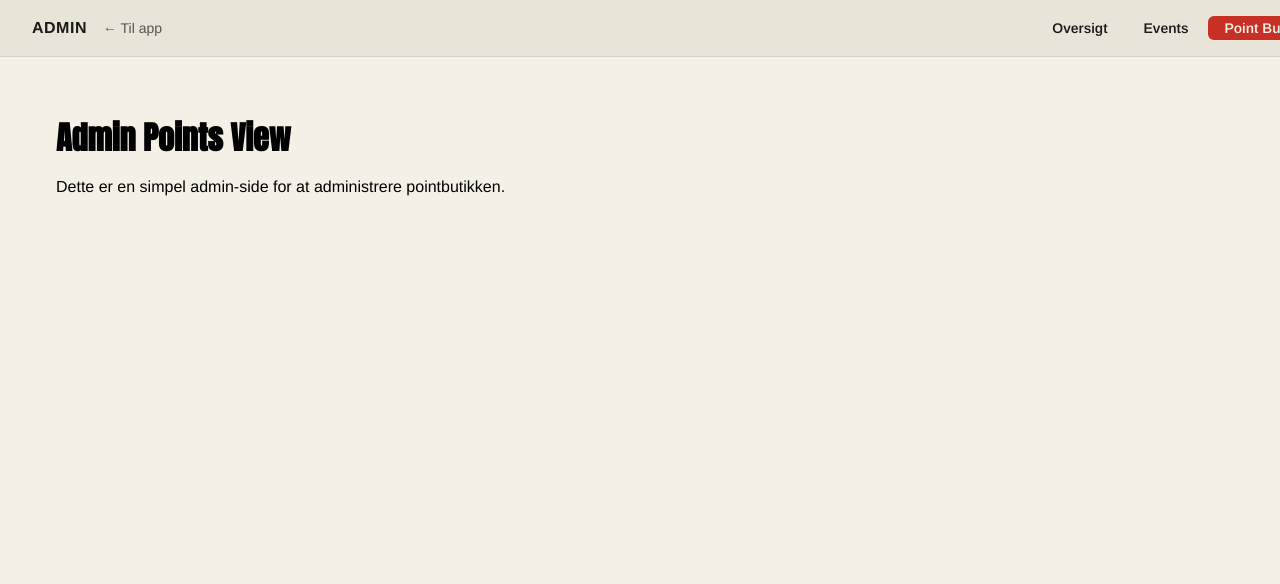
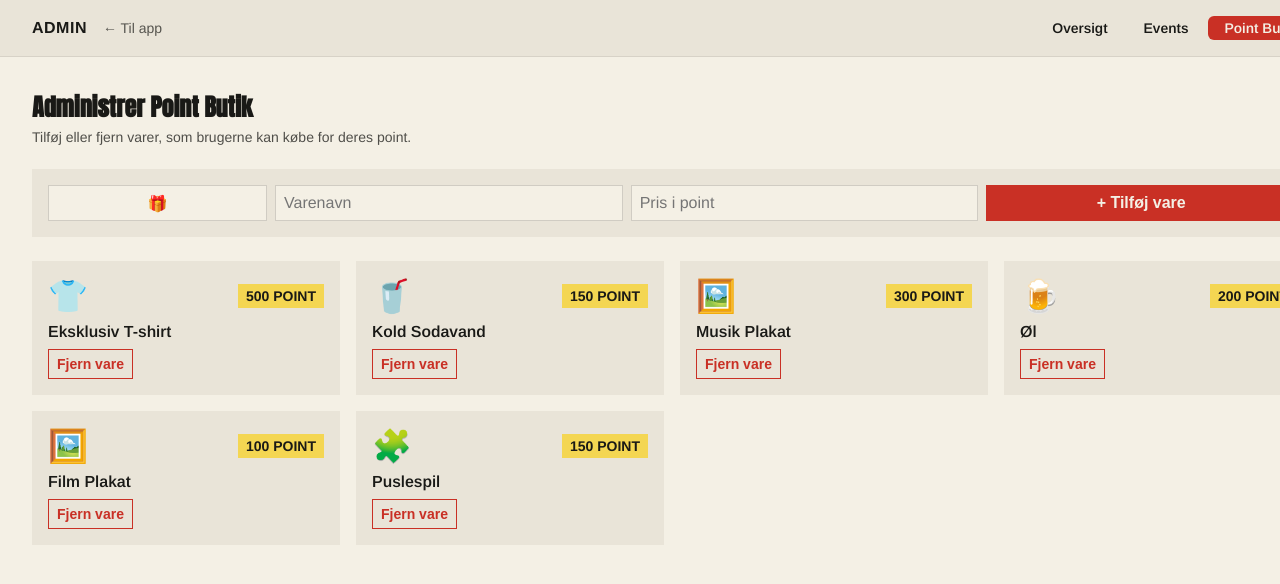
Before and after one commit to CEFaester/app-recordpusher, a Vue app: page /admin/points in a window 1280 px wide. Shown: the top 584 px of the page. Built offline with nearby package versions, Linux system fonts and the light colour scheme.

Commit message:
Tilføjet indhold til admin point siden

```diff
--- a/src/views/admin/AdminPointsView.vue
+++ b/src/views/admin/AdminPointsView.vue
@@ -1,15 +1,168 @@
 <script setup>
+import { ref, onMounted } from 'vue'
+import { getShopItems } from '@/services/shopService'
+
+const items = ref([])
+const newName = ref('')
+const newCost = ref('')
+const newIcon = ref('🎁')
+
+onMounted(async () => {
+  items.value = await getShopItems()
+})
+
+const addItem = () => {
+  if (!newName.value || !newCost.value) return
+
+  items.value.push({
+    id: Date.now(),
+    name: newName.value,
+    cost: Number(newCost.value),
+    icon: newIcon.value || '🎁'
+  })
+
+  newName.value = ''
+  newCost.value = ''
+  newIcon.value = '🎁'
+}
+
+const removeItem = (id) => {
+  items.value = items.value.filter((item) => item.id !== id)
+}
 </script>
 
 <template>
-  <div class="admin-points-view">
-    <h1>Admin Points View</h1>
-    <p>Dette er en simpel admin-side for at administrere pointbutikken.</p>
+  <div class="admin-page">
+    <header class="page-header">
+      <h1 class="page-title">Administrer Point Butik</h1>
+      <p class="page-desc">Tilføj eller fjern varer, som brugerne kan købe for deres point.</p>
+    </header>
+
+    <!-- Formular til ny vare (bryder automatisk på små skærme) -->
+    <form @submit.prevent="addItem" class="admin-form">
+      <input v-model="newIcon" type="text" placeholder="Ikon (f.eks. 👕)" class="form-input icon-input" />
+      <input v-model="newName" type="text" placeholder="Varenavn" class="form-input" required />
+      <input v-model="newCost" type="number" placeholder="Pris i point" class="form-input" required />
+      <button type="submit" class="action-btn">+ Tilføj vare</button>
+    </form>
+
+    <!-- Responsivt grid uden media queries -->
+    <div class="items-grid">
+      <article v-for="item in items" :key="item.id" class="admin-card">
+        <div class="card-top">
+          <span class="card-icon">{{ item.icon }}</span>
+          <span class="card-badge">{{ item.cost }} POINT</span>
+        </div>
+        <h3 class="card-title">{{ item.name }}</h3>
+        <button type="button" class="delete-btn" @click="removeItem(item.id)">Fjern vare</button>
+      </article>
+    </div>
   </div>
 </template>
 
 <style lang="scss" scoped>
-.admin-points-view {
-  padding: $space-lg;
+.admin-page {
+  display: flex;
+  flex-direction: column;
+  gap: $space-lg;
+}
+
+.page-title {
+  font-size: $font-size-large;
+  font-weight: 700;
+  color: $color-text;
+  margin: 0 0 $space-xs 0;
+}
+
+.page-desc {
+  font-size: $font-size-small;
+  color: $color-text;
+  opacity: 0.75;
+  margin: 0;
+}
+
+.admin-form {
+  display: flex;
+  flex-wrap: wrap;
+  gap: $space-sm;
+  background-color: $color-primary;
+  padding: $space-md;
+}
+
+.form-input {
+  flex: 1 1 180px;
+  padding: $space-sm;
+  border: 1px solid rgba(0, 0, 0, 0.15);
+  background-color: $color-background;
+  color: $color-text;
+  font-family: inherit;
+  font-size: $font-size-base;
+
+  &.icon-input {
+    flex: 0 1 90px;
+    text-align: center;
+  }
+}
+
+.action-btn {
+  flex: 1 1 160px;
+  padding: $space-sm $space-md;
+  background-color: $color-accent-primary;
+  color: $color-text-inverted;
+  border: none;
+  font-weight: 600;
+  font-size: $font-size-base;
+  cursor: pointer;
+}
+
+.items-grid {
+  display: grid;
+  grid-template-columns: repeat(auto-fit, minmax(min(100%, 260px), 1fr));
+  gap: $space-md;
+}
+
+.admin-card {
+  background-color: $color-primary;
+  padding: $space-md;
+  display: flex;
+  flex-direction: column;
+  gap: $space-sm;
+}
+
+.card-top {
+  display: flex;
+  justify-content: space-between;
+  align-items: center;
+}
+
+.card-icon {
+  font-size: 2rem;
+}
+
+.card-badge {
+  background-color: $color-accent-secondary;
+  color: $color-text;
+  font-size: $font-size-small;
+  font-weight: 700;
+  padding: 4px $space-sm;
+}
+
+.card-title {
+  font-size: $font-size-base;
+  font-weight: 600;
+  color: $color-text;
+  margin: 0;
+}
+
+.delete-btn {
+  margin-top: auto;
+  align-self: flex-start;
+  background: none;
+  border: 1px solid $color-accent-primary;
+  color: $color-accent-primary;
+  padding: 6px $space-sm;
+  font-size: $font-size-small;
+  font-weight: 600;
+  cursor: pointer;
 }
 </style>
```
